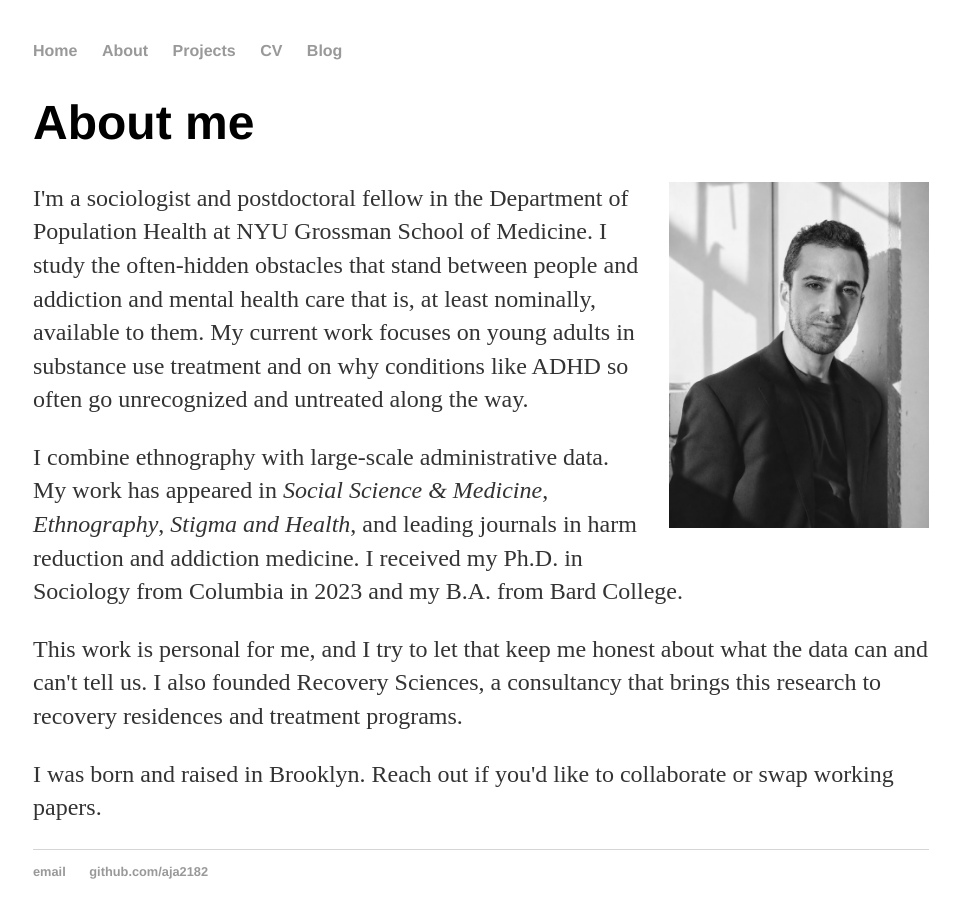
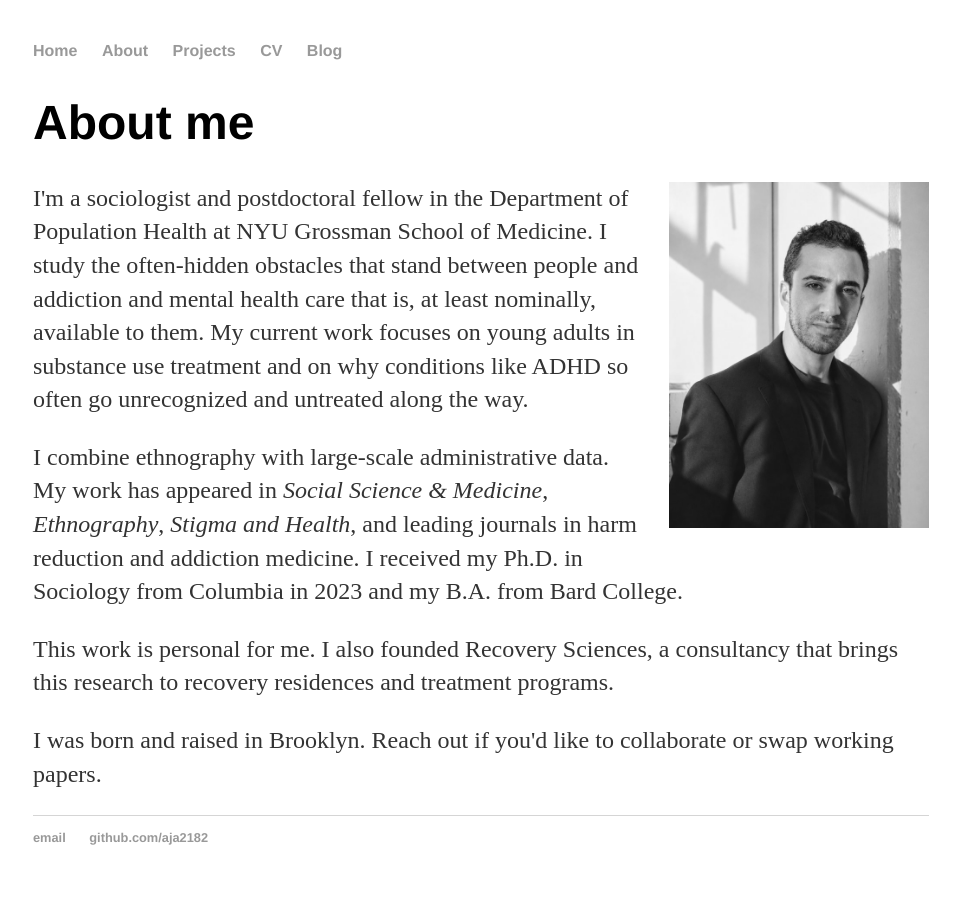
Before and after one commit to aja2182/aja2182.github.io, a Jekyll site: the page built from about/index.html, in a window 1280 px wide. Shown: the whole page, without its empty margins (159-1119 px from the left). Built offline with Jekyll 4.4.1, drawn with Linux system fonts in a browser that asks for light colours; after the commit the page ends 900 px from its top, so only the background shows below that.

Commit message:
Shorten personal line on About page
Co-Authored-By: Claude Opus 5.5 <noreply@anthropic.com>
Claude-Session: https://claude.ai/code/session_01UBGUuVKp8RBC6Hia74W8jU

```diff
--- a/about/index.html
+++ b/about/index.html
@@ -11,7 +11,7 @@ title: About me
 
 <p>I combine ethnography with large-scale administrative data. My work has appeared in <i>Social Science &amp; Medicine</i>, <i>Ethnography</i>, <i>Stigma and Health</i>, and leading journals in harm reduction and addiction medicine. I received my Ph.D. in Sociology from Columbia in 2023 and my B.A. from Bard College.</p>
 
-<p>This work is personal for me, and I try to let that keep me honest about what the data can and can't tell us. I also founded Recovery Sciences, a consultancy that brings this research to recovery residences and treatment programs.</p>
+<p>This work is personal for me. I also founded Recovery Sciences, a consultancy that brings this research to recovery residences and treatment programs.</p>
 
 <p>I was born and raised in Brooklyn. Reach out if you'd like to collaborate or swap working papers.</p>
 
```
